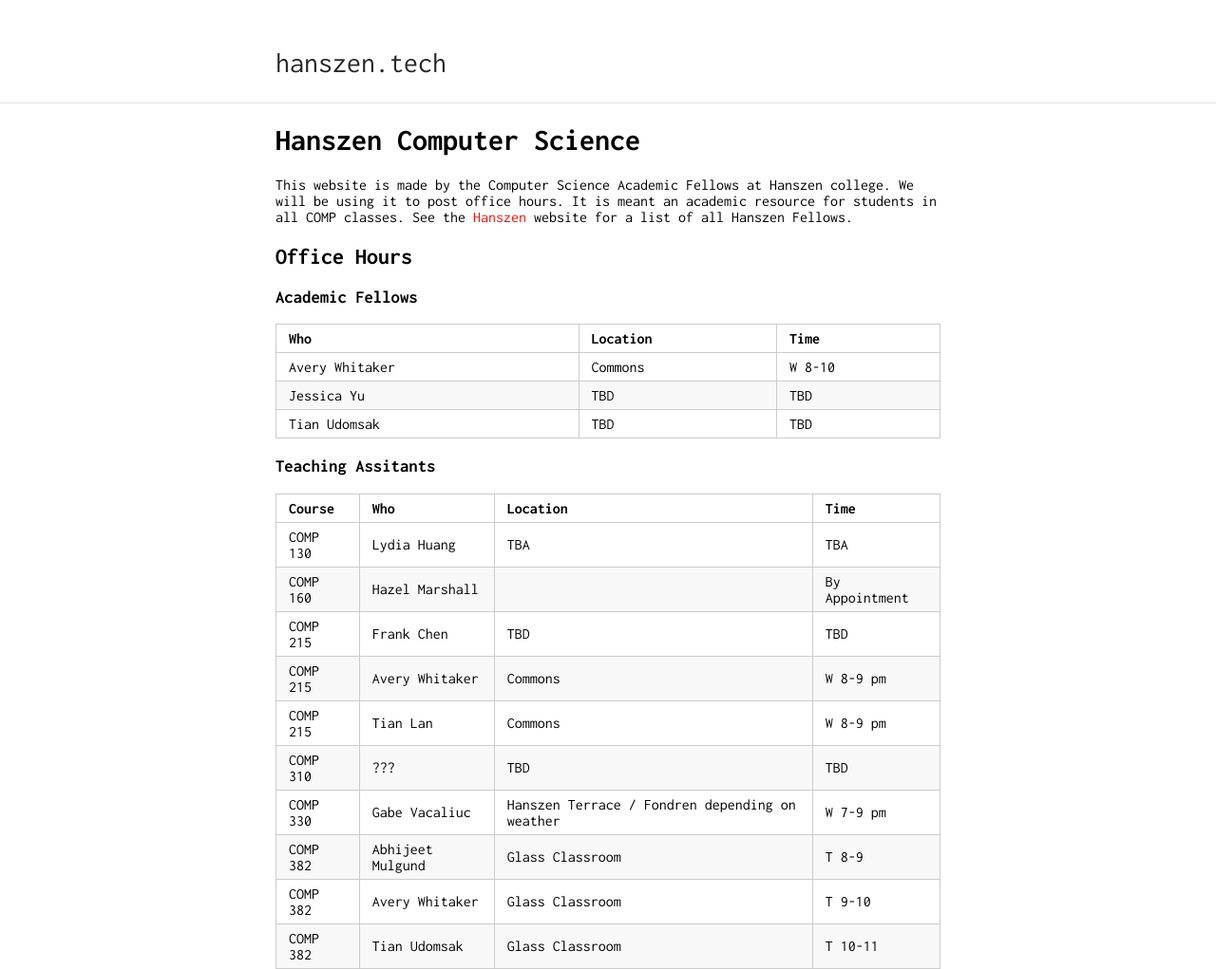
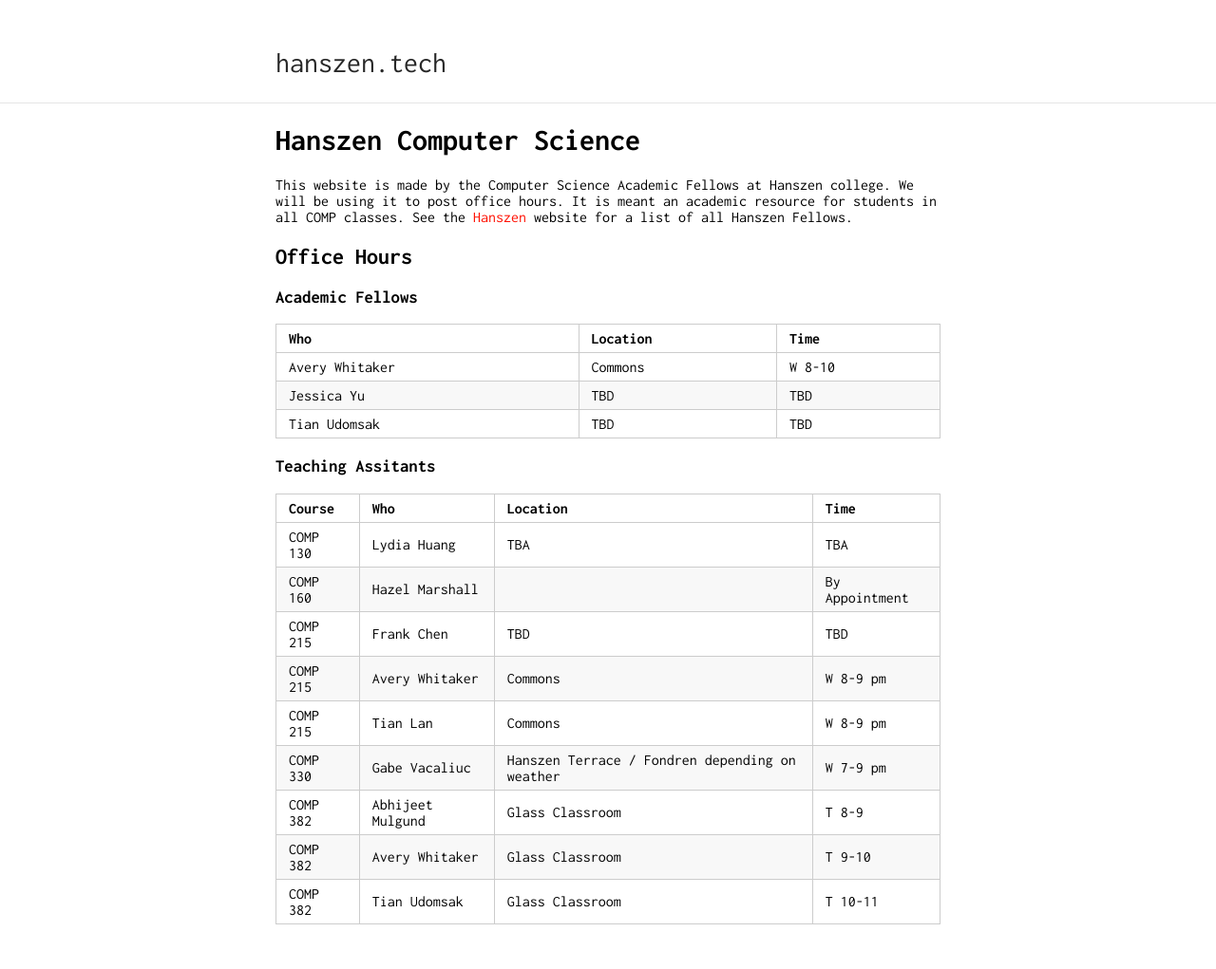
Before and after one commit to Avery-Whitaker/hanszen.tech, a Jekyll site: the page built from index.md, in a window 1280 px wide. Shown: the whole page at 95% size. Built offline with Jekyll 4.4.1, drawn with Linux system fonts in a browser that asks for light colours; our own code applies the rules of GitHub Pages for plain Markdown files; after the commit the page ends 974 px from its top, so only the background shows below that.

Commit message:
Update index.md

```diff
--- a/index.md
+++ b/index.md
@@ -25,7 +25,6 @@ COMP 160 | Hazel Marshall | | By Appointment
 COMP 215 | Frank Chen   | TBD | TBD
 COMP 215 | Avery Whitaker | Commons | W 8-9 pm
 COMP 215 | Tian Lan | Commons | W 8-9 pm
-COMP 310 | ??? | TBD | TBD
 COMP 330 | Gabe Vacaliuc | Hanszen Terrace / Fondren depending on weather | W 7-9 pm
 COMP 382 | Abhijeet Mulgund | Glass Classroom | T 8-9
 COMP 382 | Avery Whitaker | Glass Classroom | T 9-10
```
